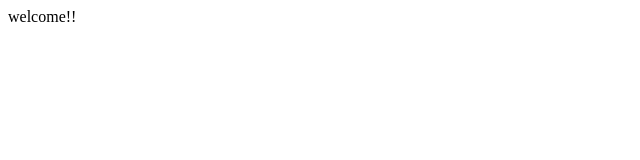
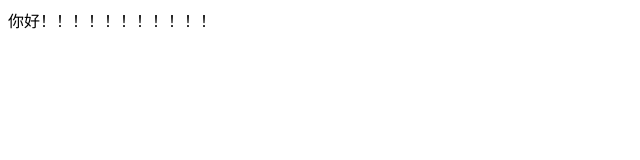
Before and after one commit to xiaojieg7/xiaojie, a plain HTML site: page index.html in a window 1280 px wide. Shown: the whole page, without its empty margins (0-640 px from the left). Drawn offline with Linux system fonts and the light colour scheme.

Commit message:
Update index.html

```diff
--- a/index.html
+++ b/index.html
@@ -7,6 +7,6 @@
     <title>网站</title>
 </head>
 <body>
-     welcome!!
+     <a>你好！！！！！！！！！！！</a>
 </body>
 </html>
```
